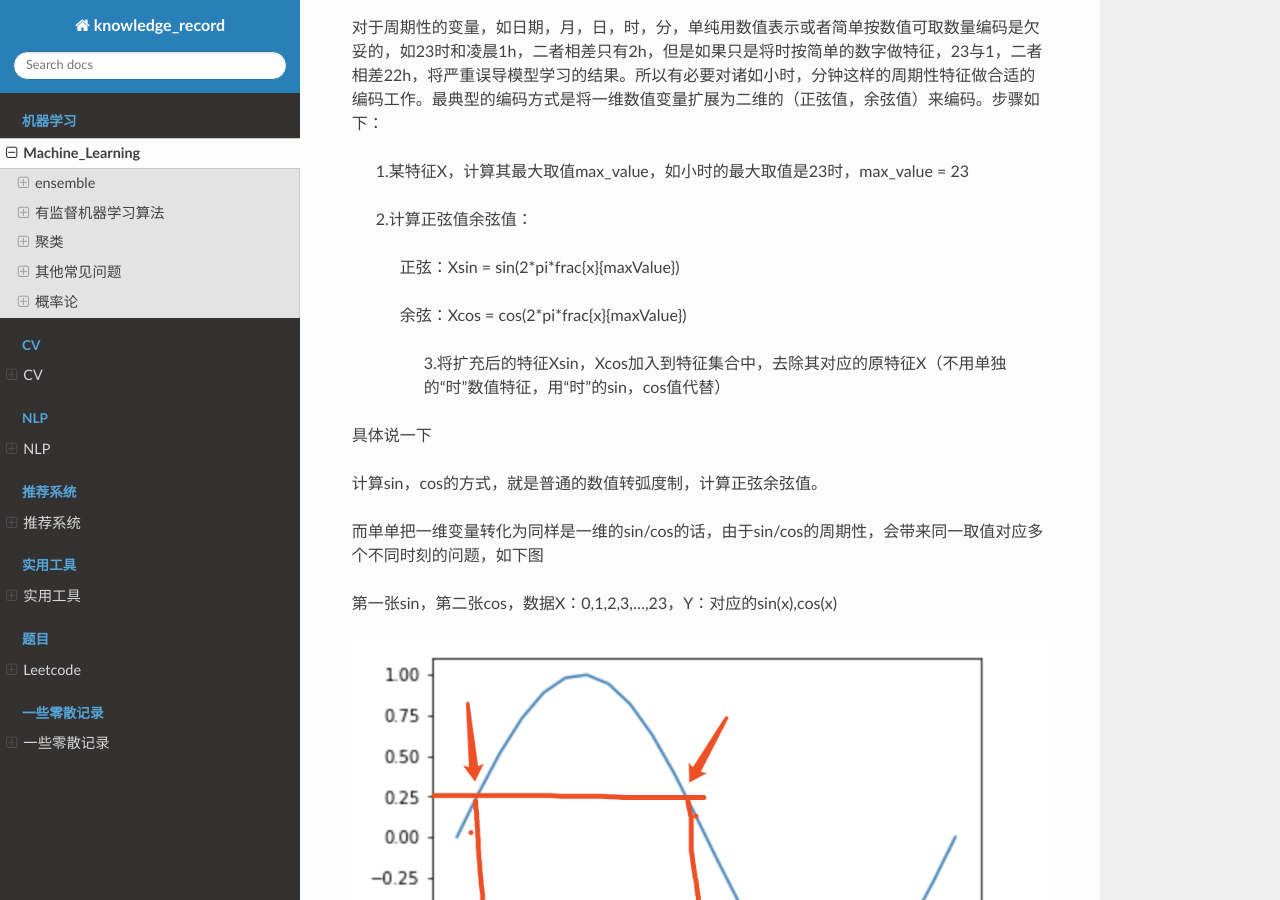
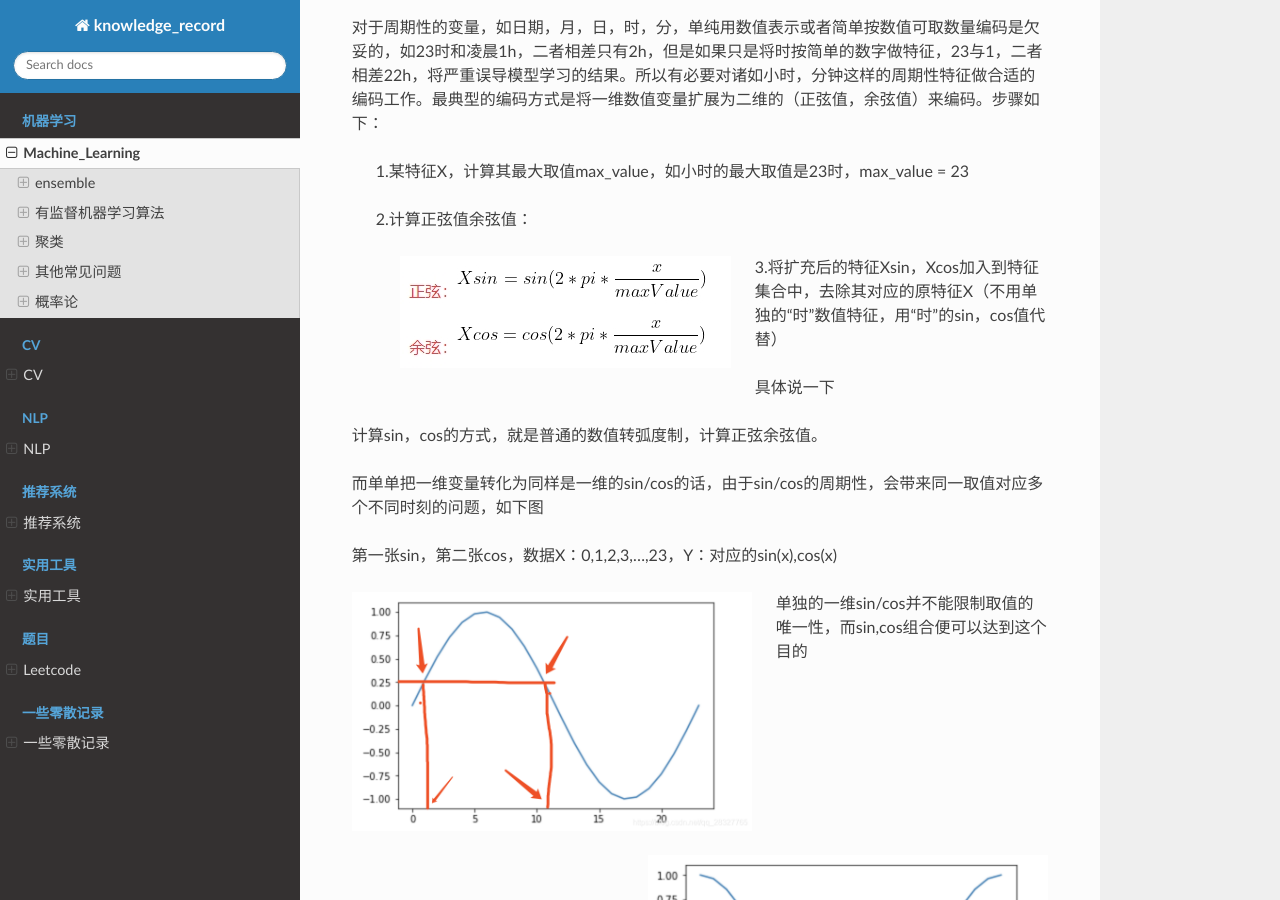
Before and after one commit to luochuankai-JHU/knowledge_record, a Sphinx documentation site: the page built from docs/machine_learning/machine_learning.rst, in a window 1280 px wide and 900 px high, scrolled down 31675 px. Built offline with Sphinx 7.4.7 and the Read the Docs theme 2.0.0, drawn with Linux system fonts in a browser that asks for light colours.

Commit message:
circle encode

```diff
--- a/docs/machine_learning/machine_learning.rst
+++ b/docs/machine_learning/machine_learning.rst
@@ -827,11 +827,11 @@ https://blog.csdn.net/J_Boom/article/details/86763024
 
   2.计算正弦值余弦值：
 
-    正弦：Xsin = sin(2*pi*\frac{x}{maxValue})
+	.. image:: ../../_static/machine_learning/circle_encode4.png
+		:align: left
 
-    余弦：Xcos = cos(2*pi*\frac{x}{maxValue})
 
-	3.将扩充后的特征Xsin，Xcos加入到特征集合中，去除其对应的原特征X（不用单独的“时”数值特征，用“时”的sin，cos值代替）
+  3.将扩充后的特征Xsin，Xcos加入到特征集合中，去除其对应的原特征X（不用单独的“时”数值特征，用“时”的sin，cos值代替）
 
 具体说一下
 
@@ -843,14 +843,17 @@ https://blog.csdn.net/J_Boom/article/details/86763024
 
 .. image:: ../../_static/machine_learning/circle_encode1.png
 	:align: left
+	:width: 400
 
 .. image:: ../../_static/machine_learning/circle_encode2.png
 	:align: right
+	:width: 400
 
 单独的一维sin/cos并不能限制取值的唯一性，而sin,cos组合便可以达到这个目的
 
 .. image:: ../../_static/machine_learning/circle_encode3.png
 	:align: center
+	:width: 400
 
 启发式算法
 -----------------------------
```
Also changed, not shown: docs/_static/machine_learning/circle_encode4.png (added).
